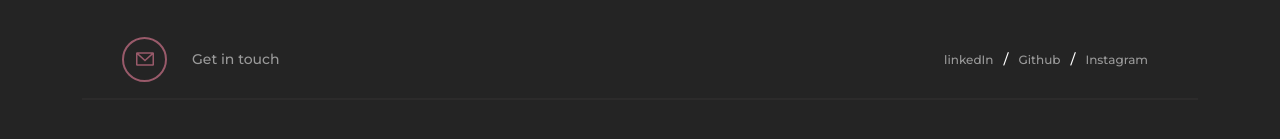
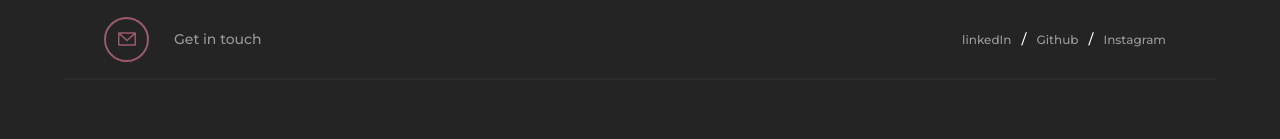
Before and after one commit to Paris2020/nellymoseki, a Vue app: page / in a window 1280 px wide. Shown: the top 139 px of the page. Built offline with nearby package versions, Linux system fonts and the light colour scheme; grey boxes are pictures that could not be loaded.

Commit message:
Feature - Updated main.js, index.html and deleted style.css files

```diff
--- a/index.html
+++ b/index.html
@@ -4,7 +4,7 @@
     <meta charset="UTF-8" />
     <link rel="icon" type="image/svg+xml" href="/vite.svg" />
     <meta name="viewport" content="width=device-width, initial-scale=1.0" />
-    <title>Vite + Vue</title>
+    <title>Nelly Moseki - Business and Frontend Developer</title>
   </head>
   <body>
     <div id="app"></div>
--- a/src/main.js
+++ b/src/main.js
@@ -1,5 +1,4 @@
 import { createApp } from 'vue'
-import './style.css'
 import App from './App.vue'
 
 createApp(App).mount('#app')
--- a/src/style.css
+++ /dev/null
@@ -1,89 +0,0 @@
-:root {
-  font-family: Inter, system-ui, Avenir, Helvetica, Arial, sans-serif;
-  line-height: 1.5;
-  font-weight: 400;
-
-  color-scheme: light dark;
-  color: rgba(255, 255, 255, 0.87);
-  background-color: #242424;
-
-  font-synthesis: none;
-  text-rendering: optimizeLegibility;
-  -webkit-font-smoothing: antialiased;
-  -moz-osx-font-smoothing: grayscale;
-  -webkit-text-size-adjust: 100%;
-}
-
-a {
-  font-weight: 500;
-  color: #646cff;
-  text-decoration: inherit;
-}
-a:hover {
-  color: #535bf2;
-}
-
-a {
-  font-weight: 500;
-  color: #646cff;
-  text-decoration: inherit;
-}
-a:hover {
-  color: #535bf2;
-}
-
-body {
-  margin: 0;
-  display: flex;
-  place-items: center;
-  min-width: 320px;
-  min-height: 100vh;
-}
-
-h1 {
-  font-size: 3.2em;
-  line-height: 1.1;
-}
-
-button {
-  border-radius: 8px;
-  border: 1px solid transparent;
-  padding: 0.6em 1.2em;
-  font-size: 1em;
-  font-weight: 500;
-  font-family: inherit;
-  background-color: #1a1a1a;
-  cursor: pointer;
-  transition: border-color 0.25s;
-}
-button:hover {
-  border-color: #646cff;
-}
-button:focus,
-button:focus-visible {
-  outline: 4px auto -webkit-focus-ring-color;
-}
-
-.card {
-  padding: 2em;
-}
-
-#app {
-  max-width: 1280px;
-  margin: 0 auto;
-  padding: 2rem;
-  text-align: center;
-}
-
-@media (prefers-color-scheme: light) {
-  :root {
-    color: #213547;
-    background-color: #ffffff;
-  }
-  a:hover {
-    color: #747bff;
-  }
-  button {
-    background-color: #f9f9f9;
-  }
-}
```
